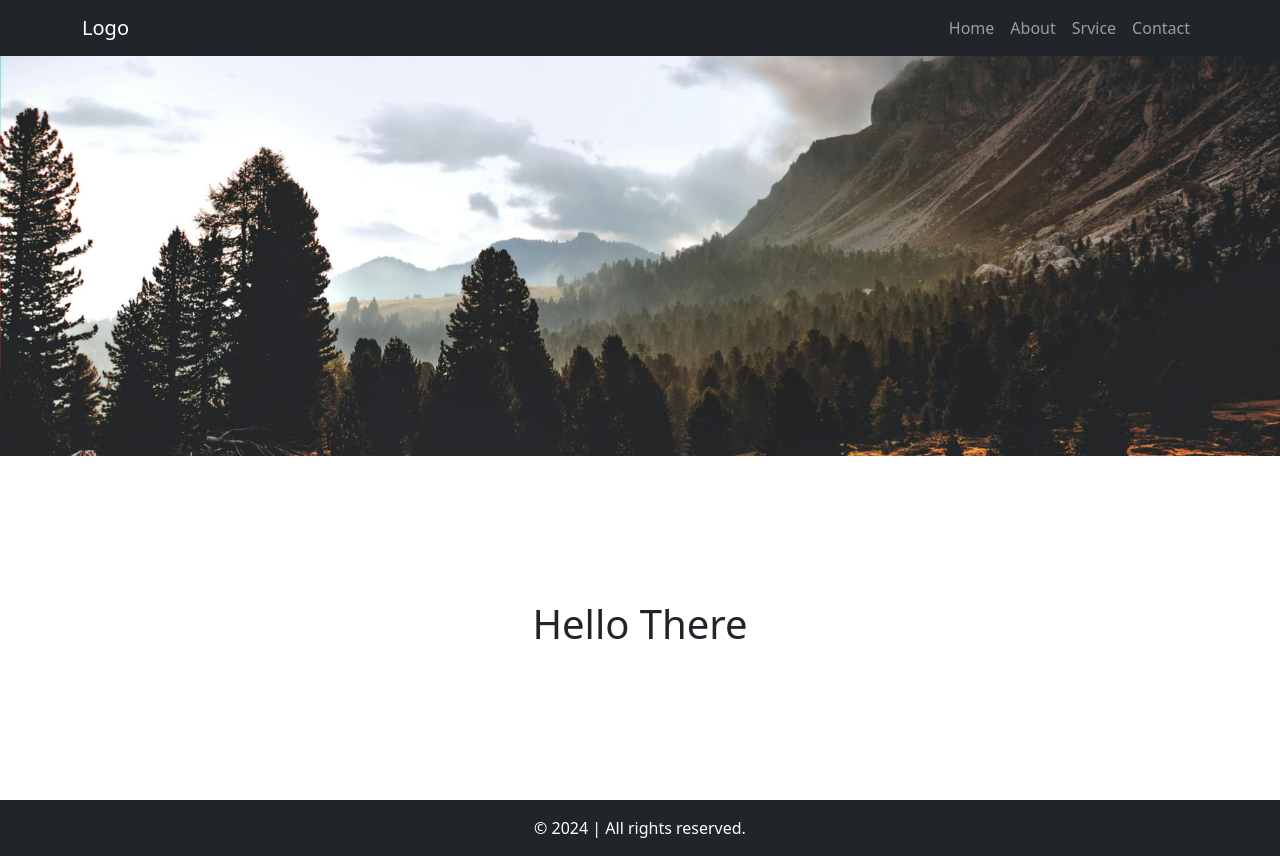
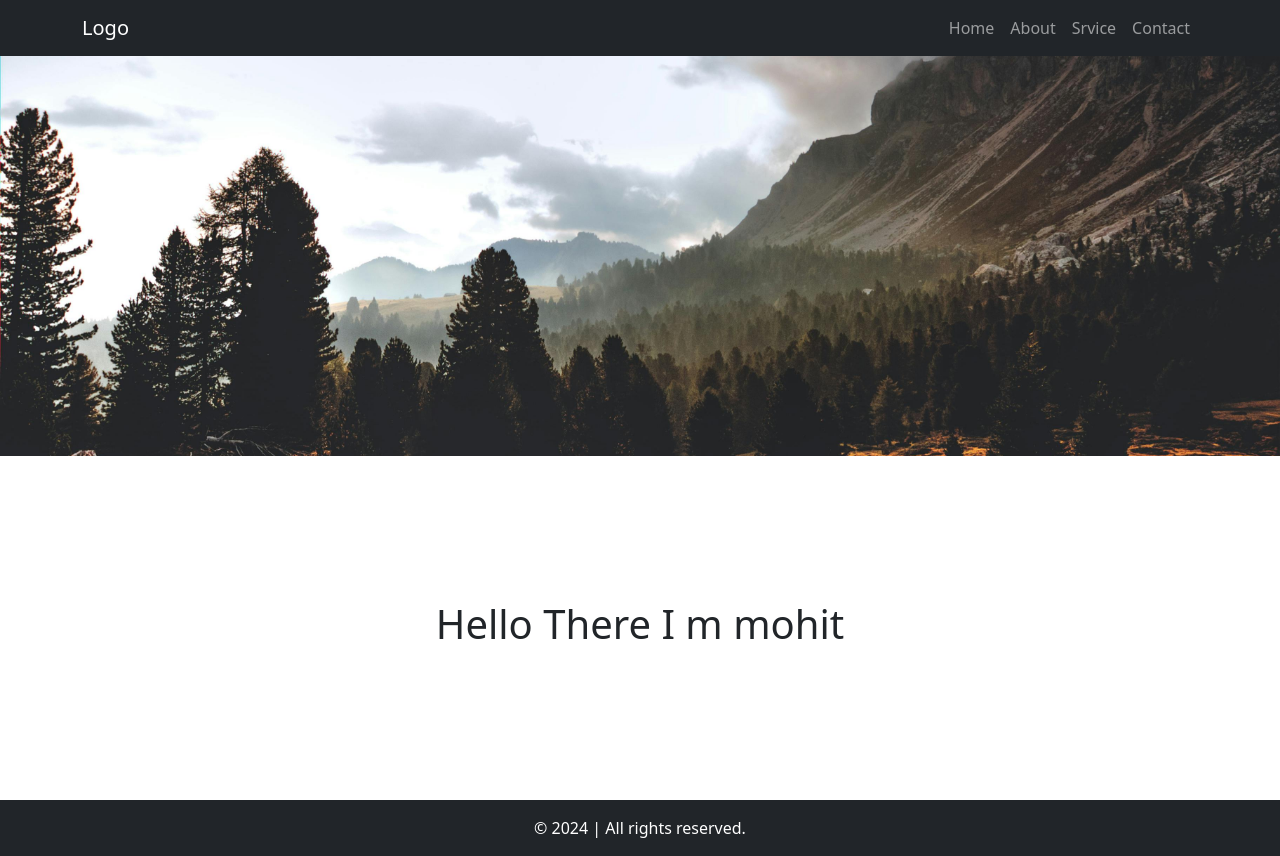
Before and after one commit to Mohitgold/react-project, a React (Vite) app: page / in a window 1280 px wide. Built offline with nearby package versions, Linux system fonts and the light colour scheme.

Commit message:
code added 1

```diff
--- a/src/component/Content.jsx
+++ b/src/component/Content.jsx
@@ -5,7 +5,7 @@ const Content = () => {
     <div className="container">
       <div className="row">
         <div className="main-content">
-          <h1>Hello There</h1>
+          <h1>Hello There I m mohit</h1>
         </div>
       </div>
     </div>
```
